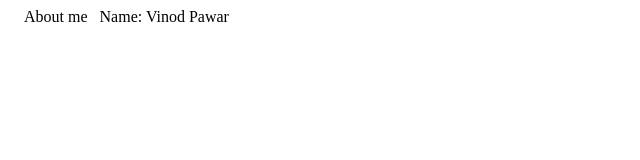
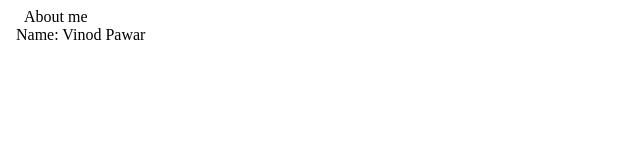
Before and after one commit to vapawar/vapawar.github.io, a plain HTML site: page index.htm in a window 1280 px wide. Shown: the whole page, without its empty margins (0-640 px from the left). Drawn offline with Linux system fonts and the light colour scheme.

Commit message:
Update index.htm

```diff
--- a/index.htm
+++ b/index.htm
@@ -5,7 +5,7 @@
 <title>vpz code pages</title>
 </head>
 <body>
-&nbsp;&nbsp;&nbsp;&nbsp;About me
+&nbsp;&nbsp;&nbsp;&nbsp;About me<br>
 &nbsp;&nbsp;Name: Vinod Pawar
 </body>
 </html>
```
